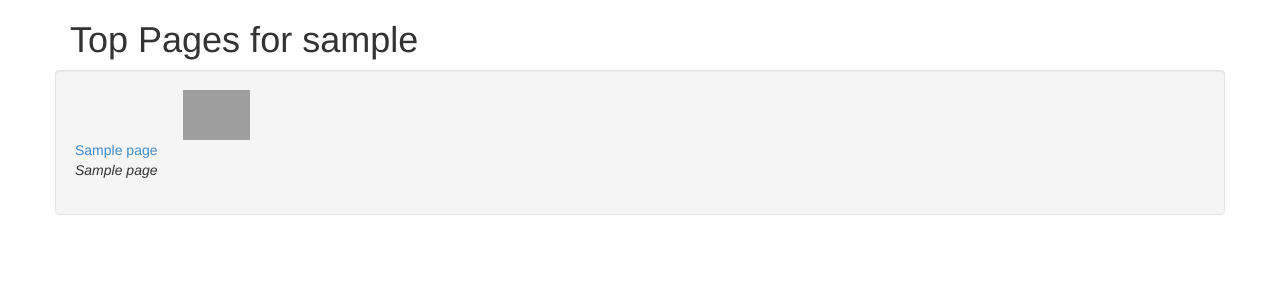
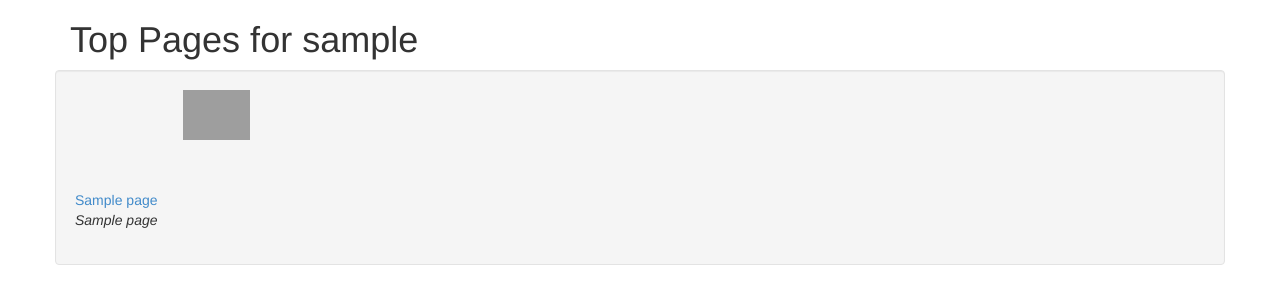
Before and after one commit to Wikia/WikiaAuthority, a Flask app: template AuthorityReporter/templates/user_pages.html in a window 1280 px wide. Shown: the top 304 px of the page. Run offline with Flask 2, Linux system fonts and the light colour scheme; the template is opened without the code that fills it: most values are stand-ins (such as "Sample title", 1, 10 or a date in 2020); grey boxes are pictures that could not be loaded.

Commit message:
presentation tweax

```diff
--- a/AuthorityReporter/templates/user_pages.html
+++ b/AuthorityReporter/templates/user_pages.html
@@ -14,9 +14,9 @@
     <div class="well row">
         {% for page in pages %}
             <div class="col-xs-3" style="margin-bottom: 15px;">
-                <div class="row" style="height: 50px; text-align: center;">
+                <div class="row" style="height: 100px; text-align: center;">
                     {% if 'thumbnail' in page %}
-                    <img src="{{page['thumbnail']}}" style="max-height: 50px;" alt="" />
+                    <img src="{{page['thumbnail']}}" style="max-height: 100px;" alt="" />
                     {% else %}
                     <img src="http://slot1.images.wikia.nocookie.net/__cb62407/common/extensions/wikia/Search/images/wiki_image_placeholder.png" style="max-height: 50px;" alt="" />
                     {% endif %}
```
